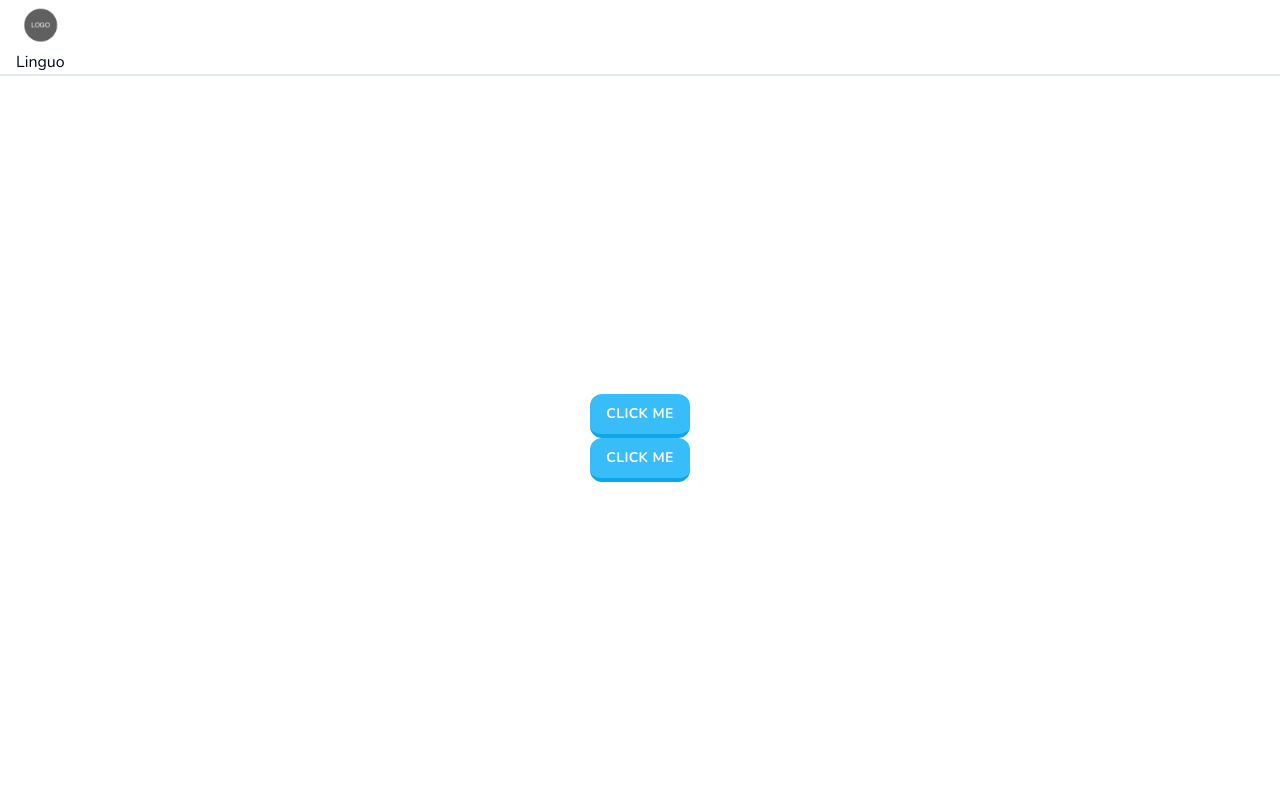
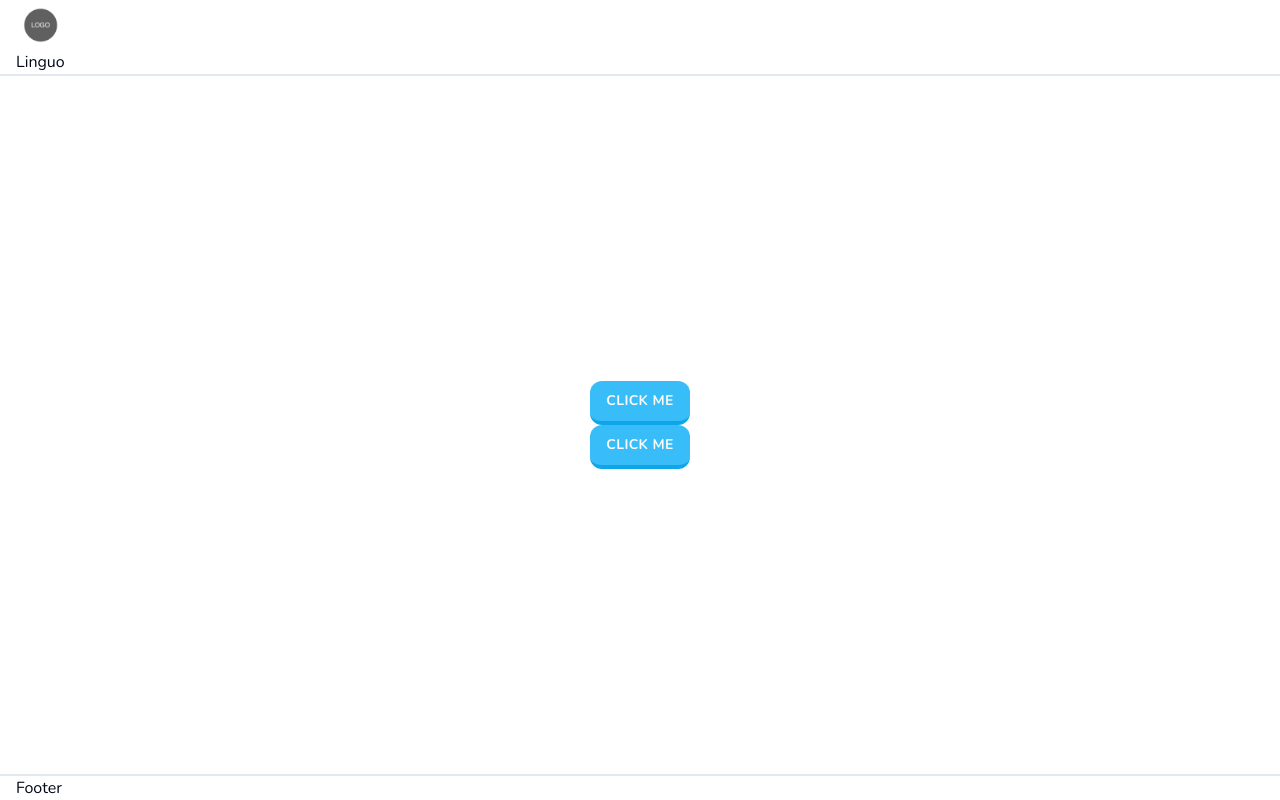
Before and after one commit to itiand/linguo, a Next.js app: page / in a window 1280 px wide. Built offline with nearby package versions, Linux system fonts and the light colour scheme.

Commit message:
create footer component

```diff
--- /dev/null
+++ b/app/(marketing)/footer.tsx
@@ -0,0 +1,9 @@
+const Footer = () => {
+  return (
+    <footer className="w-full border-t-2 border-slate-200 px-4">
+      <h2>Footer</h2>
+    </footer>
+  );
+};
+
+export default Footer;
--- a/app/(marketing)/layout.tsx
+++ b/app/(marketing)/layout.tsx
@@ -1,4 +1,5 @@
 import Header from "./header";
+import Footer from "./footer";
 
 type Props = {
   children: React.ReactNode;
@@ -11,6 +12,7 @@ const MarketingLayout = ({ children }: Props) => {
       <main className="flex flex-1 flex-col items-center justify-center">
         {children}
       </main>
+      <Footer />
     </div>
   );
 };
```
